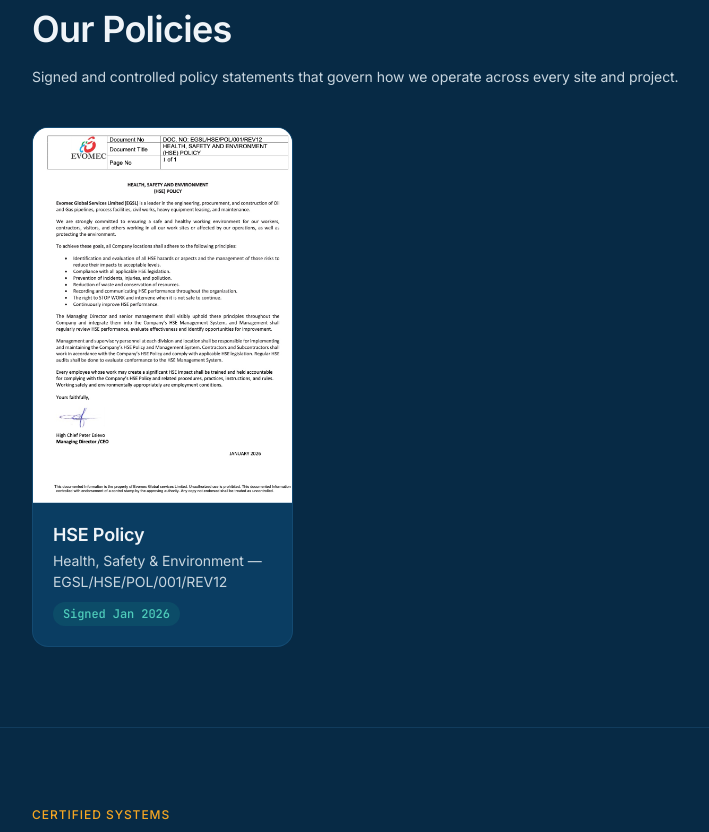
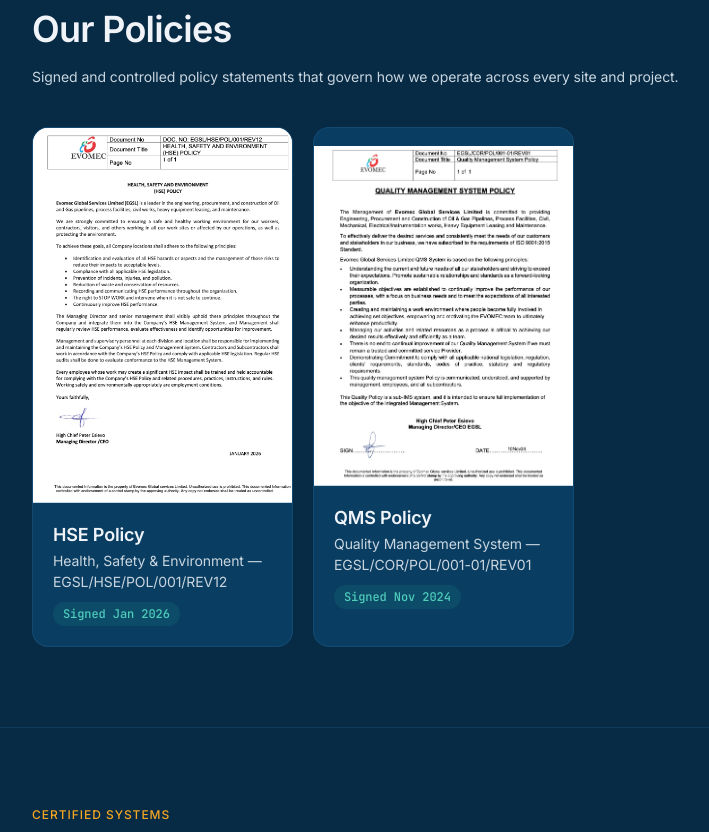
Before and after one commit to medembabs-ops/evomec-site, a plain HTML site: page hse.html in a window 1280 px wide. Shown: the part 563-1395 px from the top of the page, without its empty margins (56-765 px from the left). Drawn offline with nearby package versions, Linux system fonts and the light colour scheme.

Commit message:
Add QMS Policy card to Our Policies section
Co-Authored-By: Claude Sonnet 5 <noreply@anthropic.com>

```diff
--- a/hse.html
+++ b/hse.html
@@ -224,6 +224,18 @@
         <h3 class="text-title-md text-ink mb-1">HSE Policy</h3>
         <p class="text-body-sm text-ink-muted mb-2">Health, Safety &amp; Environment &mdash; EGSL/HSE/POL/001/REV12</p>
         <span class="chip chip-success">Signed Jan 2026</span>
+      </div>
+    </button>
+
+    <button type="button" class="card cert-trigger text-left" style="padding:0; overflow:hidden;"
+      data-src="brand_assets/policies/qms-policy.jpg" data-title="Quality Management System Policy">
+      <div class="relative" style="aspect-ratio:1070/1406; border-bottom:1px solid rgba(44,110,155,0.28); background:#fff;">
+        <img src="brand_assets/policies/qms-policy.jpg" alt="Quality Management System Policy document" class="absolute inset-0 w-full h-full object-cover object-top" loading="lazy">
+      </div>
+      <div class="p-5">
+        <h3 class="text-title-md text-ink mb-1">QMS Policy</h3>
+        <p class="text-body-sm text-ink-muted mb-2">Quality Management System &mdash; EGSL/COR/POL/001-01/REV01</p>
+        <span class="chip chip-success">Signed Nov 2024</span>
       </div>
     </button>
   </div>
```
Also changed, not shown: brand_assets/policies/qms-policy.jpg (added).
